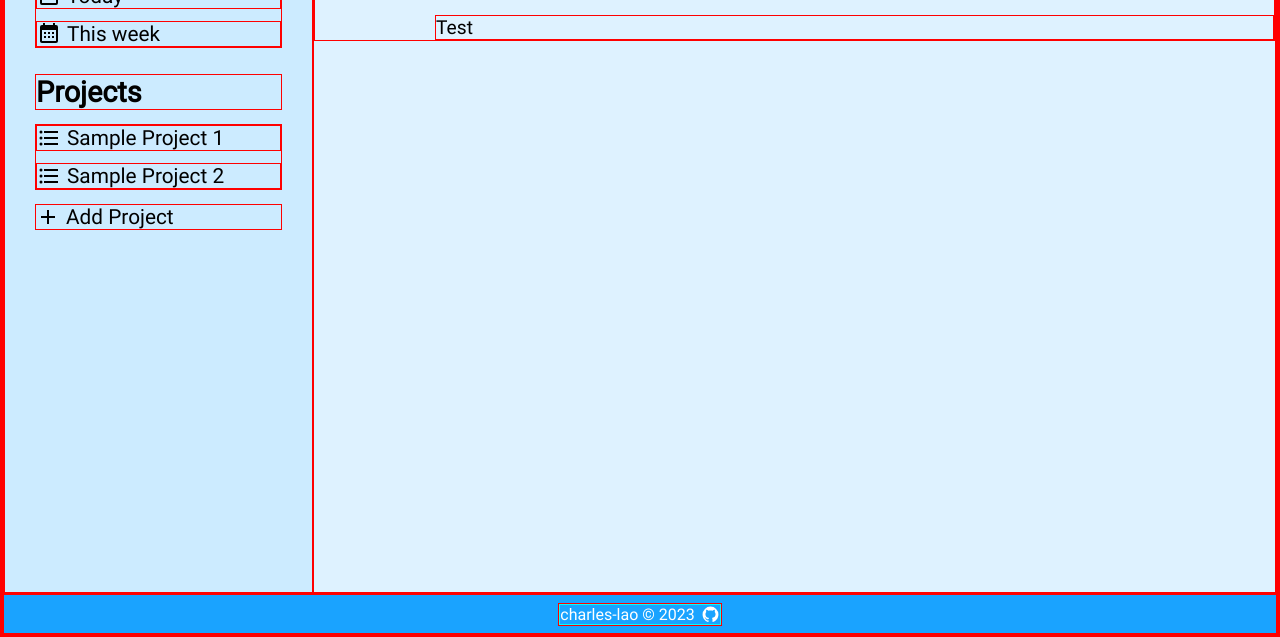
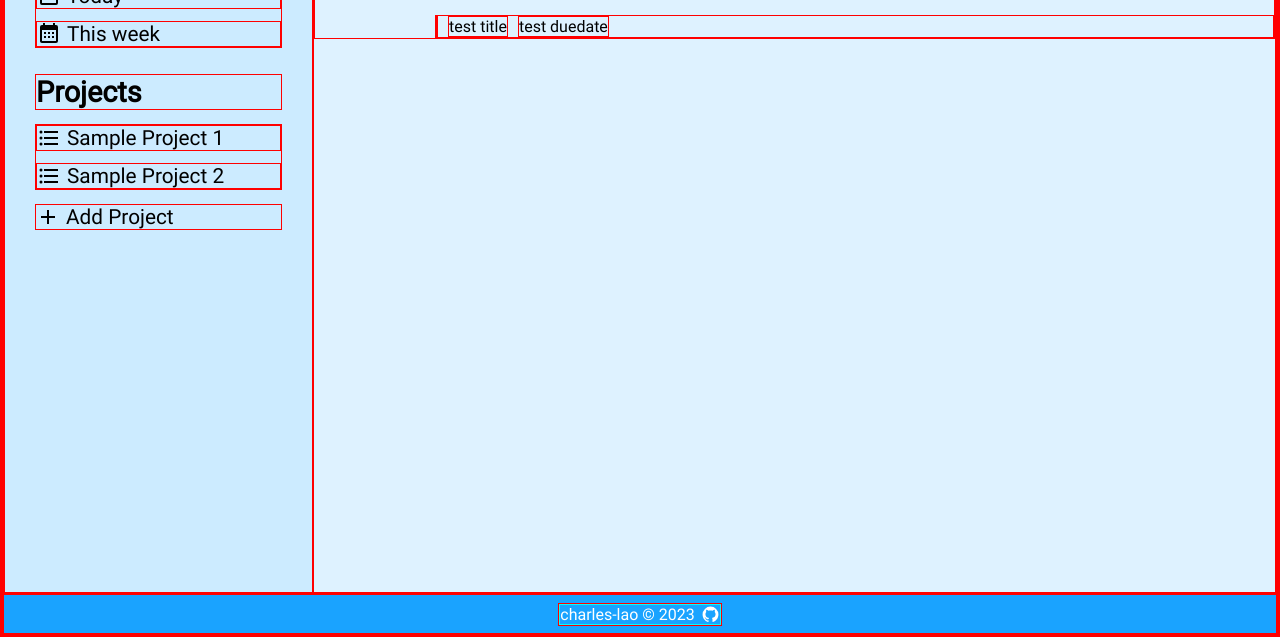
Before and after one commit to charles-lao/todo-list, a website built with webpack: page dist/index.html in a window 1280 px wide. Shown: the part 169-806 px from the top of the page. Built offline with nearby package versions, Linux system fonts and the light colour scheme.

Commit message:
Create local storage for tasks and projects

```diff
--- a/src/inbox.js
+++ b/src/inbox.js
@@ -1,14 +1,32 @@
 const inbox = (projects, tasks) => {
   const inboxDiv = document.createElement("div");
+  inboxDiv.setAttribute("id", "right-container");
 
   const inboxHeading = document.createElement("h3");
   inboxHeading.textContent = "Inbox";
 
-  const inboxTask = document.createElement("p");
-  inboxTask.textContent = "Test";
+  inboxDiv.appendChild(inboxHeading);
 
-  inboxDiv.appendChild(inboxHeading);
-  inboxDiv.appendChild(inboxTask);
+  if (tasks != null) {
+    for (let i = 0; i < tasks.length; i++) {
+      const taskDiv = document.createElement("div");
+      taskDiv.setAttribute("class", "task-div");
+
+      const btn = document.createElement("button");
+
+      const taskDetails = document.createElement("p");
+      taskDetails.textContent = tasks[i].title;
+
+      const taskDueDate = document.createElement("p");
+      taskDueDate.textContent = tasks[i].dueDate;
+
+      taskDiv.appendChild(btn);
+      taskDiv.appendChild(taskDetails);
+      taskDiv.appendChild(taskDueDate);
+
+      inboxDiv.appendChild(taskDiv);
+    }
+  }
 
   return inboxDiv.outerHTML;
 };
--- a/src/index.js
+++ b/src/index.js
@@ -2,11 +2,32 @@ import Task from "./todoItem";
 import "./styles/style.css";
 import inbox from "./inbox";
 
-// const testItem = Task('test title', 'test description', 'test duedate', 'test priority');
+const storageController = (() => {
+  // copy contents of local storage to the variables if they exist
+  let projectStorage = [];
+  let taskStorage = [];
 
-const storageController = (() => {
-  const projectStorage = [];
-  const taskStorage = [];
+  if (localStorage.getItem("projectStorage") !== null) {
+    projectStorage = JSON.parse(localStorage.getItem("projectStorage"));
+  }
+
+  if (localStorage.getItem("taskStorage") !== null) {
+    taskStorage = JSON.parse(localStorage.getItem("taskStorage"));
+  }
+
+  const testItem = Task(
+    "test title",
+    "test description",
+    "test duedate",
+    "test priority",
+    "default"
+  );
+  // console.log(testItem);
+
+  taskStorage.push(testItem);
+  localStorage.setItem("taskStorage", JSON.stringify(taskStorage));
+
+  console.log(taskStorage);
 
   return {
     projectStorage,
--- a/src/styles/style.css
+++ b/src/styles/style.css
@@ -113,21 +113,27 @@ li#this-week {
   background-color: #def2ff;
 }
 
-#right-content div {
+#right-content #right-container {
   display: flex;
   flex-direction: column;
   padding-left: 120px;
   padding-top: 30px;
-  gap: 30px;
+  gap: 10px;
+}
+
+.task-div {
+  display: flex;
+  gap: 10px;
 }
 
 #right-content h3 {
   font-size: 2rem;
   display: inline;
+  margin-bottom: 20px;
 }
 
 #right-content p {
-  font-size: 1.2rem;
+  font-size: 1rem;
 }
 
 footer {
```
Also changed, not shown: dist/main.js.
